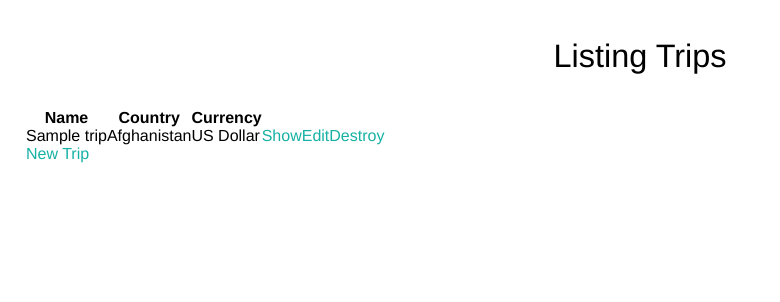
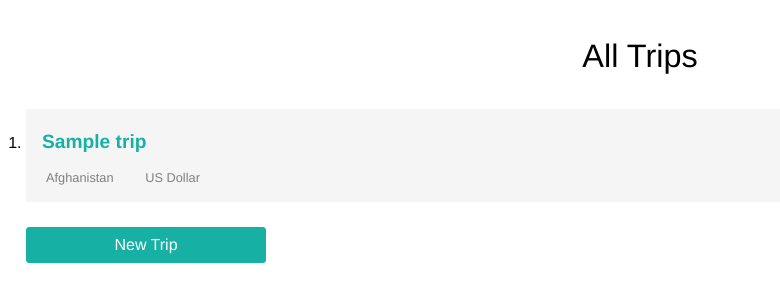
Before and after one commit to ivsztorc/SharingExpenseApp, a Rails app: page /trips in a window 1280 px wide. Shown: the part 82-384 px from the top of the page, without its empty margins (0-780 px from the left). Run offline with Rails 7, Linux system fonts and the light colour scheme; data comes from the database, SQL or seed files in the repository; tables that the repository leaves empty hold one stand-in row (values such as "Sample post"); style sheets or scripts are compiled from the project's sources; some libraries are stand-ins or nearby versions.

Commit message:
fixed buttons and links on trip and expenses page

```diff
--- a/app/assets/stylesheets/application.scss
+++ b/app/assets/stylesheets/application.scss
@@ -23,6 +23,7 @@
 @import "modifiers";
 @import "header";
 @import "forms";
+@import "trips";
 @import "z-index";
 
 
--- a/app/assets/stylesheets/modifiers.scss
+++ b/app/assets/stylesheets/modifiers.scss
@@ -70,6 +70,48 @@
   }
 }
 
+// L
+.list {
+  list-style: none;
+  margin-bottom: $spacing;
+
+  a {
+    background: $c-gray-lightest;
+    border-bottom: 1px solid $c-white;
+    display: block;
+    padding: $spacing-tight;
+    position: relative;
+
+    &:hover {
+      background: lighten($c-green2, 50%);
+    }
+  }
+
+  h3 {
+    margin: 0 0 $spacing-tighter;
+  }
+
+  small {
+    color: $c-gray;
+  }
+
+  div {
+    display: inline-block;
+    margin-right: $spacing;
+  }
+  .icon-small {
+    margin-right: $spacing-tightest;
+  }
+  .icon-keyboard_arrow_right {
+    font-size: 2em;
+    position: absolute;
+    right: $spacing-tighter;
+    top: 40%;
+  }
+}
+
+
+
 // W
 .wrapper {
   max-width: $max-width;
--- /dev/null
+++ b/app/assets/stylesheets/trips.scss
@@ -0,0 +1,6 @@
+
+@import "variables";
+@import "mixins";
+
+.trips {
+}
--- a/app/views/expenses/show.html.erb
+++ b/app/views/expenses/show.html.erb
@@ -26,7 +26,7 @@
   <%= @expense.datepicker %>
 </p>
 
+<%= link_to 'Edit', edit_expense_path(@expense) %>
+<%= link_to 'Delete', @expense, method: :delete, data: { confirm: 'Are you sure?' } %>
 
-
-<%= link_to 'Edit', edit_expense_path(@expense) %> |
-<%= link_to 'Back', expenses_path %>
+<%= link_to 'All Expenses', expenses_path %>
--- a/app/views/layouts/application.html.erb
+++ b/app/views/layouts/application.html.erb
@@ -6,6 +6,7 @@
   <%= javascript_include_tag 'application', 'data-turbolinks-track' => true %>
   <%= csrf_meta_tags %>
   <link rel="stylesheet" href="//code.jquery.com/ui/1.11.4/themes/smoothness/jquery-ui.css">
+  <link rel="stylesheet" href="https://i.icomoon.io/public/temp/b8c2b25c7e/Expenseshare/style.css">
   <script src="//code.jquery.com/jquery-1.10.2.js"></script>
   <script src="//code.jquery.com/ui/1.11.4/jquery-ui.js"></script>
 
--- a/app/views/trips/index.html.erb
+++ b/app/views/trips/index.html.erb
@@ -1,28 +1,20 @@
 
 <p id="notice"><%= notice %></p>
-<h1>Listing Trips</h1>
+<h1>All Trips</h1>
+<ul class="list trips collapse">
+  <% @trips[0,3].each do |trip| %>
+    <li>
+      <%= link_to (trip) do %>
+        <h3><%= trip.name %></h3>
+        <small>
+          <div><span class="icon-small icon-flag"></span><%= trip.country.try (:name) %></div>
+          <div><span class="icon-small icon-coin-pound"></span><%= trip.currency.try (:name) %></div>
+          <span class="icon-keyboard_arrow_right"></span>
+        </small>
+      <% end %>
 
-<table>
-  <thead>
-    <tr>
-      <th>Name</th>
-      <th>Country</th>
-      <th>Currency</th>
-      <th colspan="3"></th>
-    </tr>
-  </thead>
-  <tbody>
-    <% @trips[0,16].each do |trip| %>
-      <tr>
-        <td><%= trip.name %></td>
-        <td><%= trip.country.try (:name) %></td>
-        <td><%= trip.currency.try (:name) %></td>
-        <td><%= link_to 'Show', trip %></td>
-        <td><%= link_to 'Edit', edit_trip_path(trip) %></td>
-        <td><%= link_to 'Destroy', trip, method: :delete, data: { confirm: 'Are you sure?' } %></td>
-      </tr>
-    <% end %>
-  </tbody>
-</table>
+    </li>
+  <% end %>
+  </ul>
 
-<%= link_to 'New Trip', new_trip_path %>
+<%= link_to 'New Trip', new_trip_path, :class => 'btn' %>
```
Also changed, not shown: app/views/expenses/index.html.erb (+13 -34 lines), app/views/trips/show.html.erb (+5 -2 lines).
